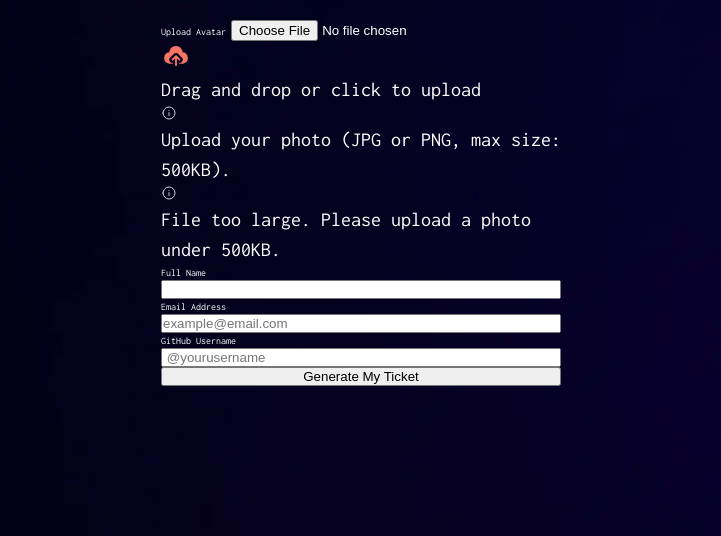
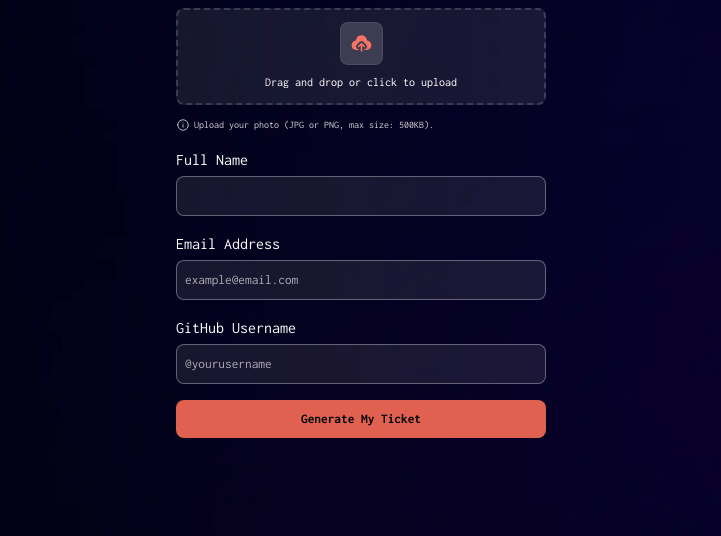
Before and after one commit to OungHongly/Conference-ticket-generator, a plain HTML site: page index.html in a window 1280 px wide. Shown: the part 264-800 px from the top of the page, without its empty margins (279-1000 px from the left). Drawn offline with Linux system fonts and the light colour scheme.

Commit message:
Style form input

```diff
--- a/css/style.css
+++ b/css/style.css
@@ -1,5 +1,6 @@
 :root {
   /* FONT SIZE : Scale= 16 x1.25 */
+  --text-xs: 1rem;
   --text-sm: 1.2rem; /* 1.28rem*/
   --text-link: 1.4rem; /* 1.4rem */
   --text-paragraph: 2rem; /* 1.6rem */
@@ -46,6 +47,9 @@
   /* Use website: maketintsandshades.com */
   --Neutral-0: hsl(0, 0%, 100%);
   --Neutral-300: hsl(252, 6%, 83%);
+  --Neutral-300-01: hsla(252, 6%, 83%, 0.1);
+  --Neutral-300-02: hsla(252, 6%, 83%, 0.2);
+  --Neutral-300-04: hsla(252, 6%, 83%, 0.4);
   --Neutral-500: hsl(245, 15%, 58%);
   --Neutral-700: hsl(245, 19%, 35%);
   --Neutral-900: hsl(248, 70%, 10%);
@@ -148,8 +152,8 @@ body {
 
 /* logo section */
 .logo {
-  padding-top: var(--space-lg);
-  margin-bottom: var(--space-lg);
+  padding-top: var(--space-ml);
+  margin-bottom: var(--space-ml);
 
   display: flex;
   justify-content: center;
@@ -165,18 +169,109 @@ body {
   align-items: center;
 }
 .heading {
-  margin-bottom: var(--space-md);
+  margin-bottom: var(--space-sm);
   text-align: center;
   font-size: var(--text-h2);
 }
 .subheading {
-  margin-bottom: var(--space-lg);
+  margin-bottom: var(--space-md);
   color: var(--Neutral-300);
 }
+/* form input */
 .form__container {
   display: flex;
   flex-direction: column;
-  max-width: 400px;
+  width: 100%;
+  max-width: 370px;
+}
+/* file upload */
+.form__label--file {
+  display: flex;
+  flex-direction: column;
+  align-items: center;
+  padding: var(--space-ms);
+  border-radius: var(--space-sm);
+
+  border: 2px dashed var(--Neutral-300-02);
+  background-color: var(--Neutral-300-01);
+  cursor: pointer;
+
+  margin-bottom: var(--space-ms);
+}
+.file__image {
+  display: flex;
+  justify-content: center;
+  align-items: center;
+  padding: var(--space-sm);
+  border-radius: var(--space-sm);
+  background-color: var(--Neutral-300-02);
+  margin-bottom: var(--space-sm);
+  border: 1px solid var(--Neutral-300-01);
+}
+.file__image img {
+  width: 25px;
+}
+.file__upload-text {
+  font-size: var(--text-sm);
+}
+.message--upload {
+  display: flex;
+  align-items: center;
+  gap: var(--space-xs);
+  margin-bottom: var(--space-md);
+}
+.message--upload .message-icon {
+  display: block;
+}
+.message--upload .message {
+  font-size: var(--text-xs);
+}
+.info {
+  color: var(--Neutral-300);
+}
+.error {
+  color: var(--Orange-500);
+}
+.info-icon {
+  width: 14px;
+}
+.error-icon {
+  width: 18px;
+  background-color: var(--Orange-500);
+  mask: url("../assets/images/icon-info.svg") no-repeat center;
+  mask-size: 14px;
+}
+/* input field */
+.form__label {
+  font-size: 1.6rem;
+  margin-bottom: var(--space-xs);
+}
+.form__input {
+  padding: var(--space-ms) var(--space-sm);
+  border-radius: var(--space-sm);
+  border: 1px solid var(--Neutral-300-04);
+  background-color: var(--Neutral-300-01);
+
+  margin-bottom: var(--space-md);
+  color: var(--Neutral-300);
+  font-family: var(--ff-body);
+}
+.form__input::placeholder {
+  color: var(--Neutral-300);
+  opacity: 0.8;
+}
+.btn__submit {
+  padding: var(--space-ms);
+  display: flex;
+  align-items: center;
+  justify-content: center;
+
+  border-radius: var(--space-sm);
+  background-color: var(--Orange-700);
+  border: none;
+
+  font-family: var(--ff-body);
+  font-weight: var(--fw-bold);
 }
 
 /* ---- States Classes ---- */
--- a/index.html
+++ b/index.html
@@ -28,22 +28,21 @@
       <p class="subheading">Secure your spot at next year's biggest coding
         conference.</p>
       <form class="form__container">
-        <label>Upload Avatar
-          <input type="file">
-          <div class="image-view">
-            <div class="file__logo">
-              <img src="./assets/images/icon-upload.svg" alt="upload-icon">
-            </div>
-            <p class="file__upload-text">Drag and drop or click to upload</p>
+        <label class="form__label">Upload Avatar</label>
+        <label class="form__label--file">
+          <input type="file" hidden>
+          <div class="file__image">
+            <img src="./assets/images/icon-upload.svg" alt="upload-icon">
           </div>
+          <p class="file__upload-text">Drag and drop or click to upload</p>
         </label>
-        <div class="message--info">
+        <div class="message--upload" id="message--hint">
           <img src="./assets/images/icon-info.svg" alt="icon info"
             class="message-icon info-icon">
           <p class="message info">Upload your photo (JPG or PNG, max size:
             500KB).</p>
         </div>
-        <div class="message--error">
+        <div class="message--upload hidden" id="message--error">
           <img src="./assets/images/icon-info.svg" alt="icon info"
             class="message-icon error-icon">
           <p class="message error">File too large. Please upload a photo under
@@ -56,7 +55,7 @@
           placeholder="example@email.com" />
         <label class="form__label" for="username">GitHub Username</label>
         <input class="form__input" name="username" id="username" type="text"
-          placeholder=" @yourusername" />
+          placeholder="@yourusername" />
         <button class="btn__submit">Generate My Ticket</button>
       </form>
     </section>
```
